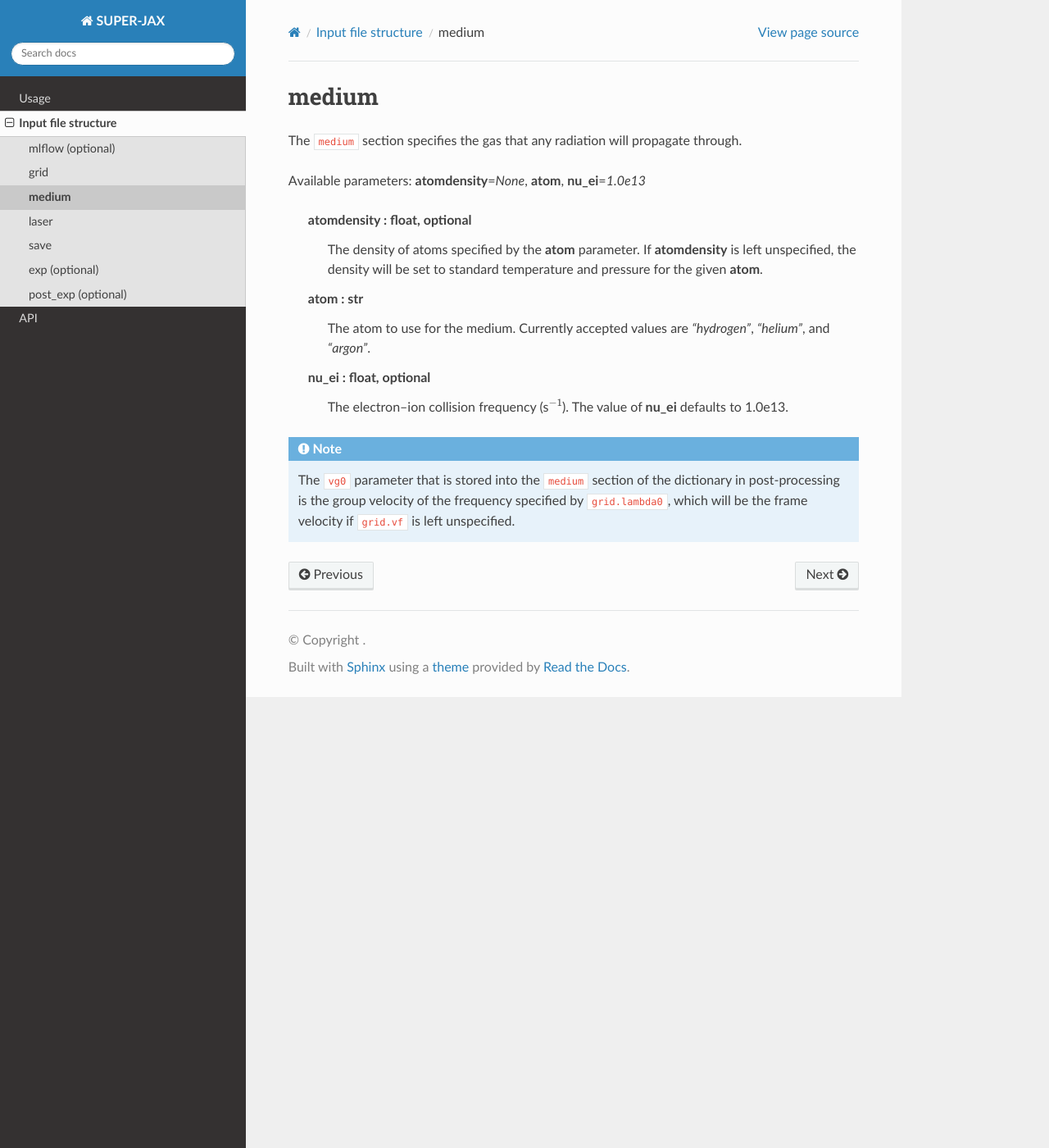
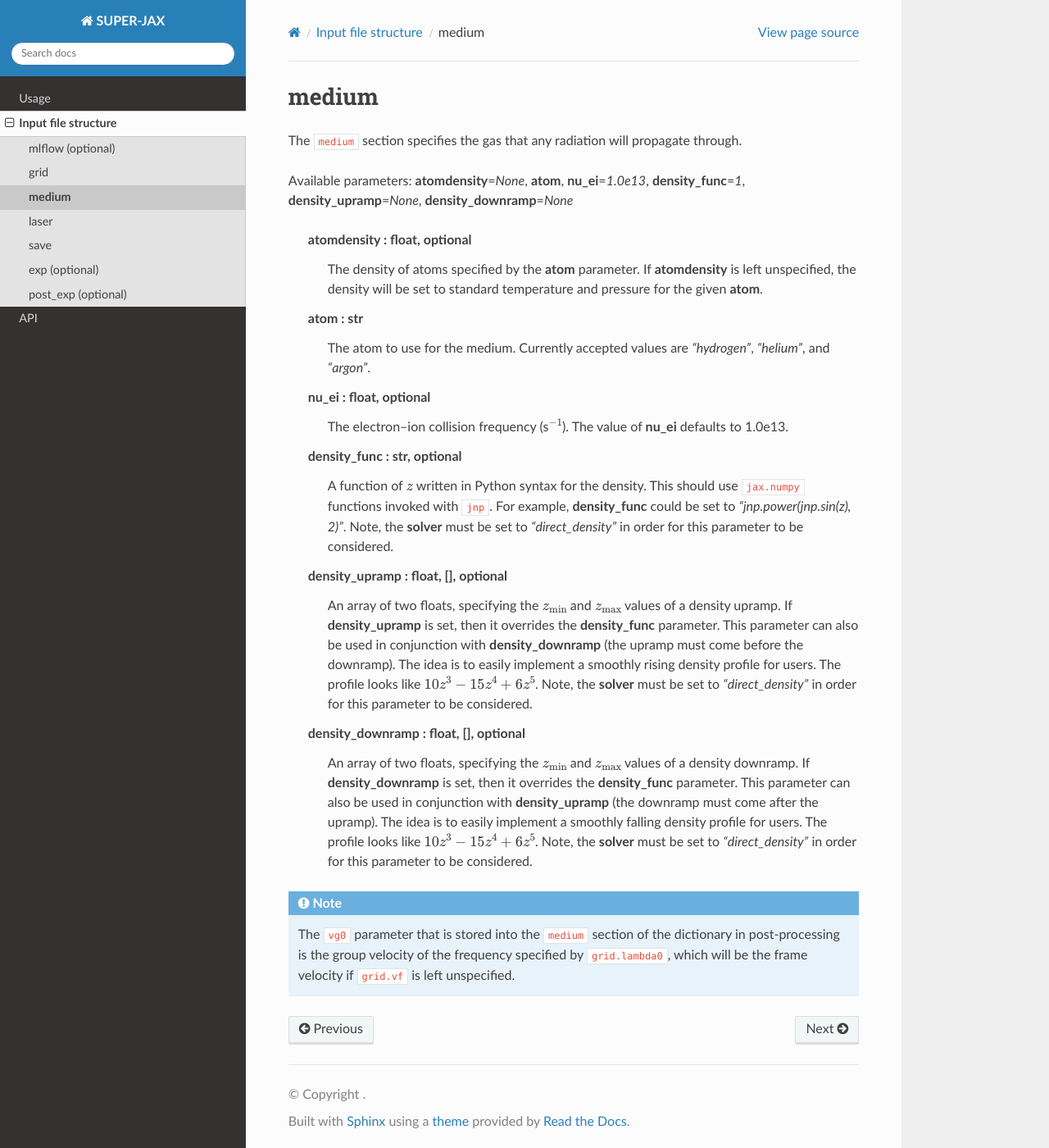
Before and after one commit to millerk123/super-jax-docs, a Sphinx documentation site: the page built from docs/source/input_file/medium.rst, in a window 1280 px wide and 1400 px high. Shown: the whole window at 82% size. Built offline with Sphinx 7.4.7 and the Read the Docs theme 3.1.0, drawn with Linux system fonts in a browser that asks for light colours.

Commit message:
Update documentation

```diff
--- a/docs/source/input_file/medium.rst
+++ b/docs/source/input_file/medium.rst
@@ -3,7 +3,7 @@ medium
 
 The ``medium`` section specifies the gas that any radiation will propagate through.
 
-Available parameters: **atomdensity**\ =\ *None*\ , **atom**\ , **nu_ei**\ =\ *1.0e13*
+Available parameters: **atomdensity**\ =\ *None*\ , **atom**\ , **nu_ei**\ =\ *1.0e13*\ , **density_func**\ =\ *1*\ , **density_upramp**\ =\ *None*\ , **density_downramp**\ =\ *None*
 
    **atomdensity** : float, optional
       The density of atoms specified by the **atom** parameter.  If **atomdensity** is left unspecified, the density will be set to standard temperature and pressure for the given **atom**\ .
@@ -14,6 +14,15 @@ Available parameters: **atomdensity**\ =\ *None*\ , **atom**\ , **nu_ei**\ =\ *1
    **nu_ei** : float, optional
       The electron--ion collision frequency (s\ :math:`^{-1}`\ ).  The value of **nu_ei** defaults to 1.0e13.
 
+   **density_func** : str, optional
+      A function of :math:`z` written in Python syntax for the density.  This should use ``jax.numpy`` functions invoked with ``jnp``\ .  For example, **density_func** could be set to *"jnp.power(jnp.sin(z), 2)"*\ .  Note, the **solver** must be set to *"direct_density"* in order for this parameter to be considered.
+
+   **density_upramp** : float, [], optional
+      An array of two floats, specifying the :math:`z_\mathrm{min}` and :math:`z_\mathrm{max}` values of a density upramp.  If **density_upramp** is set, then it overrides the **density_func** parameter.  This parameter can also be used in conjunction with **density_downramp** (the upramp must come before the downramp).  The idea is to easily implement a smoothly rising density profile for users.  The profile looks like :math:`10z^3-15z^4+6z^5`\ .  Note, the **solver** must be set to *"direct_density"* in order for this parameter to be considered.
+
+   **density_downramp** : float, [], optional
+      An array of two floats, specifying the :math:`z_\mathrm{min}` and :math:`z_\mathrm{max}` values of a density downramp.  If **density_downramp** is set, then it overrides the **density_func** parameter.  This parameter can also be used in conjunction with **density_upramp** (the downramp must come after the upramp).  The idea is to easily implement a smoothly falling density profile for users.  The profile looks like :math:`10z^3-15z^4+6z^5`\ .  Note, the **solver** must be set to *"direct_density"* in order for this parameter to be considered.
+
 .. note::
 
    The ``vg0`` parameter that is stored into the ``medium`` section of the dictionary in post-processing is the group velocity of the frequency specified by ``grid.lambda0``, which will be the frame velocity if ``grid.vf`` is left unspecified.
```
Also changed, not shown: docs/source/input_file/laser.rst (+42 -1 lines).
